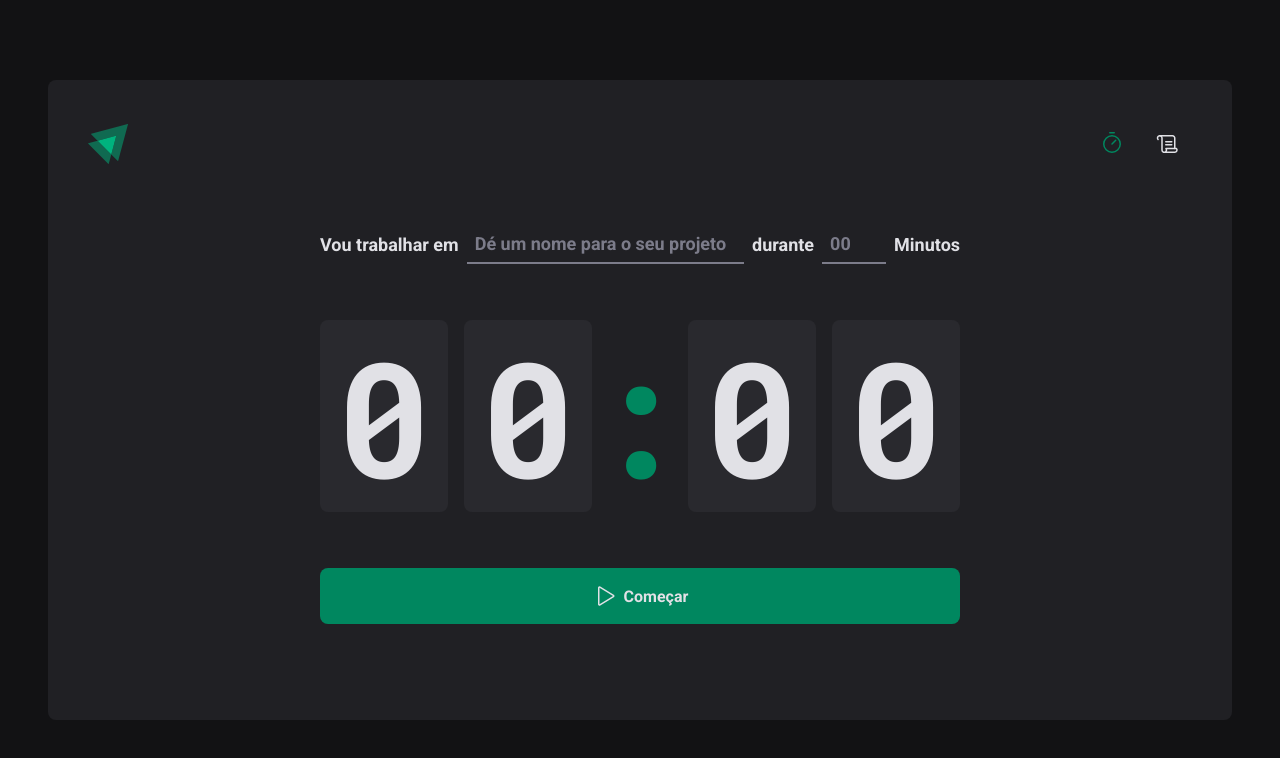
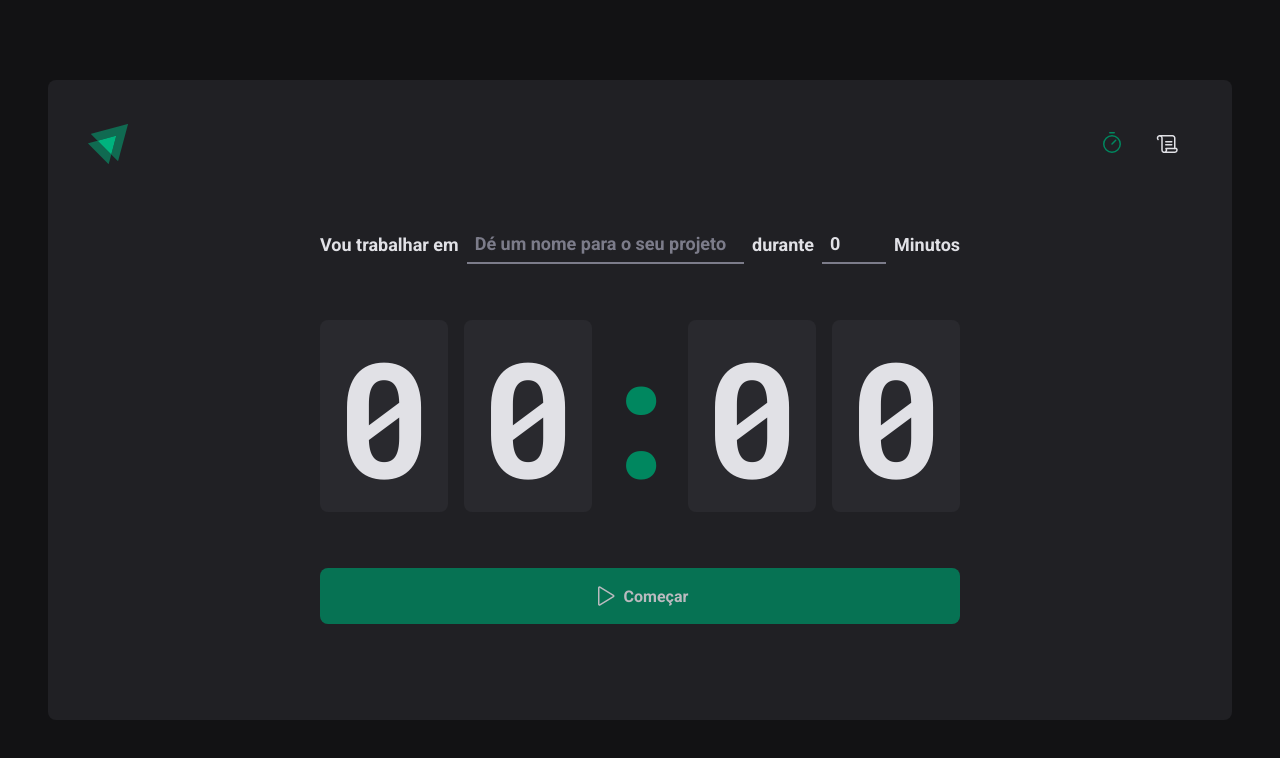
Before and after one commit to franciniltonsoaresmenzes/ignte-timer, a React (Vite) app: page / in a window 1280 px wide. Shown: the top 758 px of the page. Built offline with nearby package versions, Linux system fonts and the light colour scheme.

Commit message:
finalizando Formularios

```diff
--- a/package.json
+++ b/package.json
@@ -10,12 +10,14 @@
     "lint": "eslint src --ext .ts,.tsx"
   },
   "dependencies": {
+    "@hookform/resolvers": "^2.9.10",
     "phosphor-react": "^1.4.1",
     "react": "^18.2.0",
     "react-dom": "^18.2.0",
     "react-hook-form": "^7.41.1",
     "react-router-dom": "^6.5.0",
-    "styled-components": "^5.3.6"
+    "styled-components": "^5.3.6",
+    "zod": "^3.20.2"
   },
   "devDependencies": {
     "@rocketseat/eslint-config": "^1.1.3",
--- a/src/pages/Home/index.tsx
+++ b/src/pages/Home/index.tsx
@@ -1,5 +1,7 @@
 import { Play } from 'phosphor-react'
 import { useForm } from 'react-hook-form'
+import { zodResolver } from '@hookform/resolvers/zod'
+import * as zod from 'zod'
 
 import {
   CountdownContainer,
@@ -13,11 +15,29 @@ import {
 
 // controlled: controlo estados dentro do react e o outro não / uncontrolled: busco as informações apenas quando eu preciso
 
+const newCycleValidateSchema = zod.object({
+  task: zod.string().min(1, 'Informe a tarefa'),
+  minutesAmount: zod
+    .number()
+    .min(5, 'O cilo precisa ser de no mínimo 5 minutos.')
+    .max(60, 'O cilo precisa ser de no máximo 60 minutos.'),
+})
+
+type NewCycleFormData = zod.infer<typeof newCycleValidateSchema>
+
 export function Home() {
-  const { register, handleSubmit, watch } = useForm()
+  const { register, handleSubmit, watch, reset } = useForm<NewCycleFormData>({
+    resolver: zodResolver(newCycleValidateSchema),
+    defaultValues: {
+      task: '',
+      minutesAmount: 0,
+    },
+  })
 
-  function handleCreateNewCycle(data: any) {
+  function handleCreateNewCycle(data: NewCycleFormData) {
     console.log(data)
+
+    reset()
   }
 
   const task = watch('task')
@@ -67,7 +87,7 @@ export function Home() {
           <span>0</span>
         </CountdownContainer>
 
-        <StartCountdownButton disabled={!isSubmitDesabled} type="submit">
+        <StartCountdownButton disabled={isSubmitDesabled} type="submit">
           <Play size={24} />
           Começar
         </StartCountdownButton>
```
Also changed, not shown: 1 other file (tests, documents, lock files or other folders).
